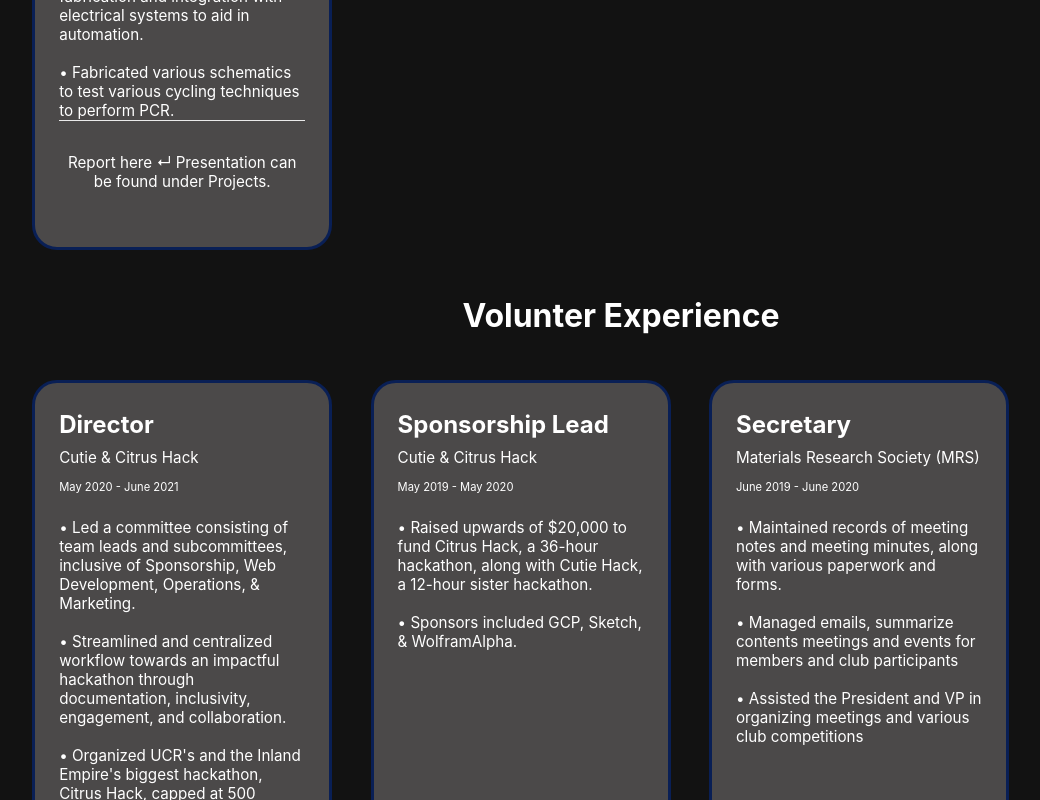
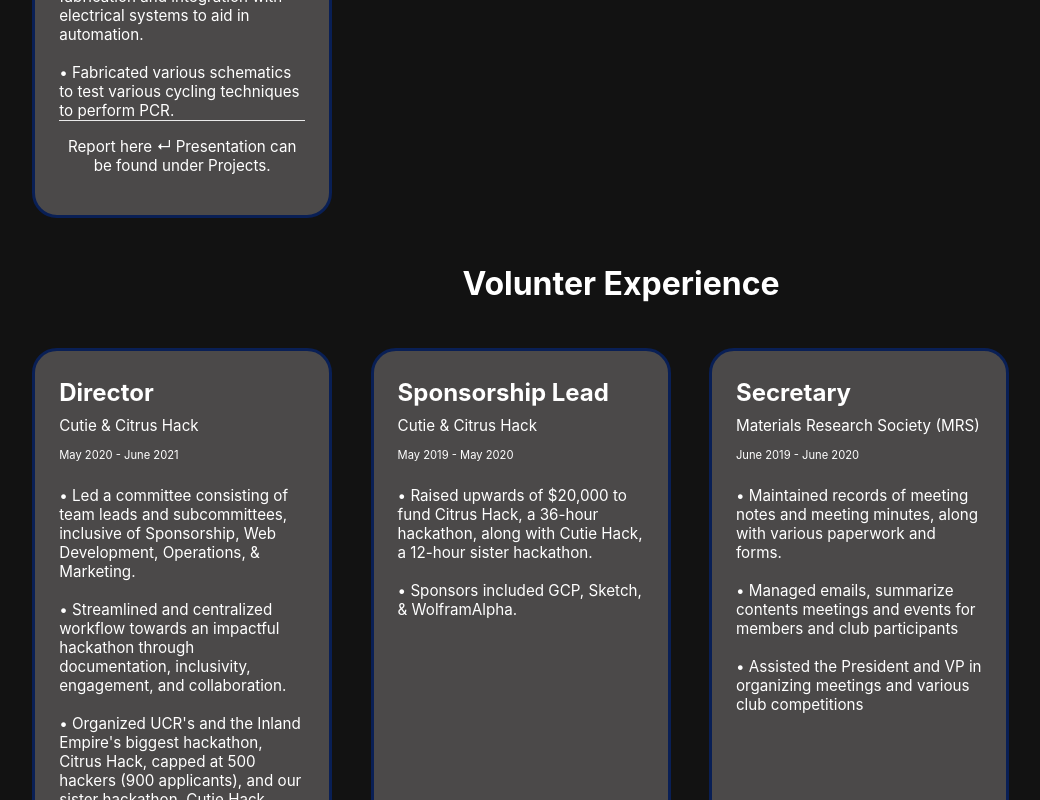
Before and after one commit to jjtrinh99/Website, a Next.js app: page / in a window 1280 px wide. Shown: the part 2000-2800 px from the top of the page, without its empty margins (19-1059 px from the left). Built offline with nearby package versions, Linux system fonts and the light colour scheme.

Commit message:
Adjusting footer size

```diff
--- a/pages/index.js
+++ b/pages/index.js
@@ -99,6 +99,7 @@
               <br /><br />&#8226;  Helped research in microfluidic fabrication and integration with electrical systems to aid in automation&#46;
               <br /><br />&#8226;  Fabricated various schematics to test various cycling techniques to perform PCR&#46;
               <footer className={styles.footer}>
+                <br />
                 <a href="https://docs.google.com/document/d/1sm5b1ExjbN4RVA4ml9GjgpM_G4EM93-R7pSvf5XUkao/edit" target="_blank" rel="noreferrer"> Report here &crarr; Presentation can be found under Projects&#46;</a>
               </footer>
               </a>
--- a/styles/Home.module.css
+++ b/styles/Home.module.css
@@ -16,7 +16,7 @@
 .footer {
   display: flex;
   flex: 1;
-  padding: 2rem 0;
+  padding: 1rem 0;
   border-top: 1px solid #eaeaea;
   justify-content: center;
   align-items: center;
@@ -143,7 +143,7 @@
   }
   .footer {
     border-color: #444;
-    font-size: 0.6rem;
+    font-size: 0.5rem;
   }
   .code {
 
```
